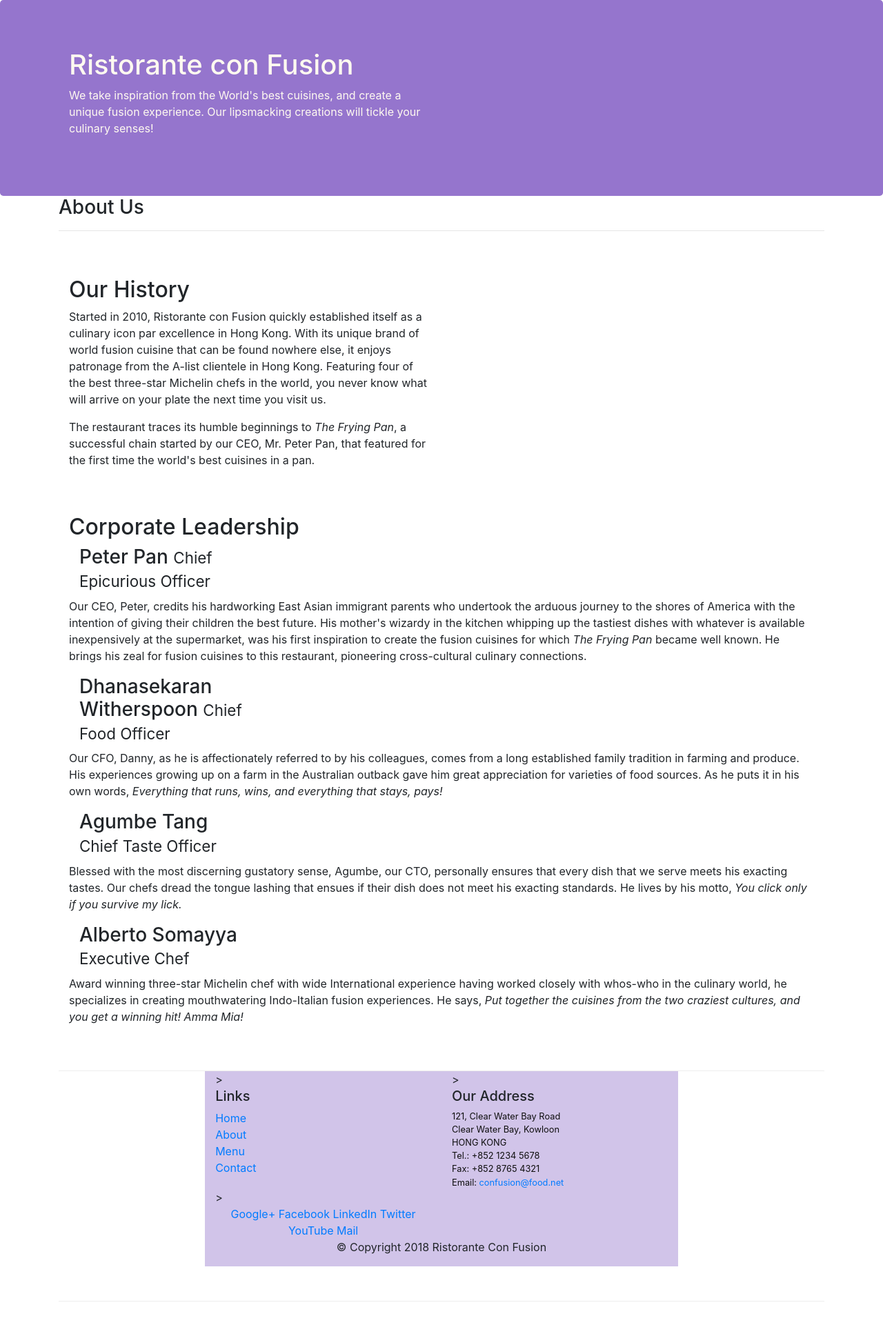
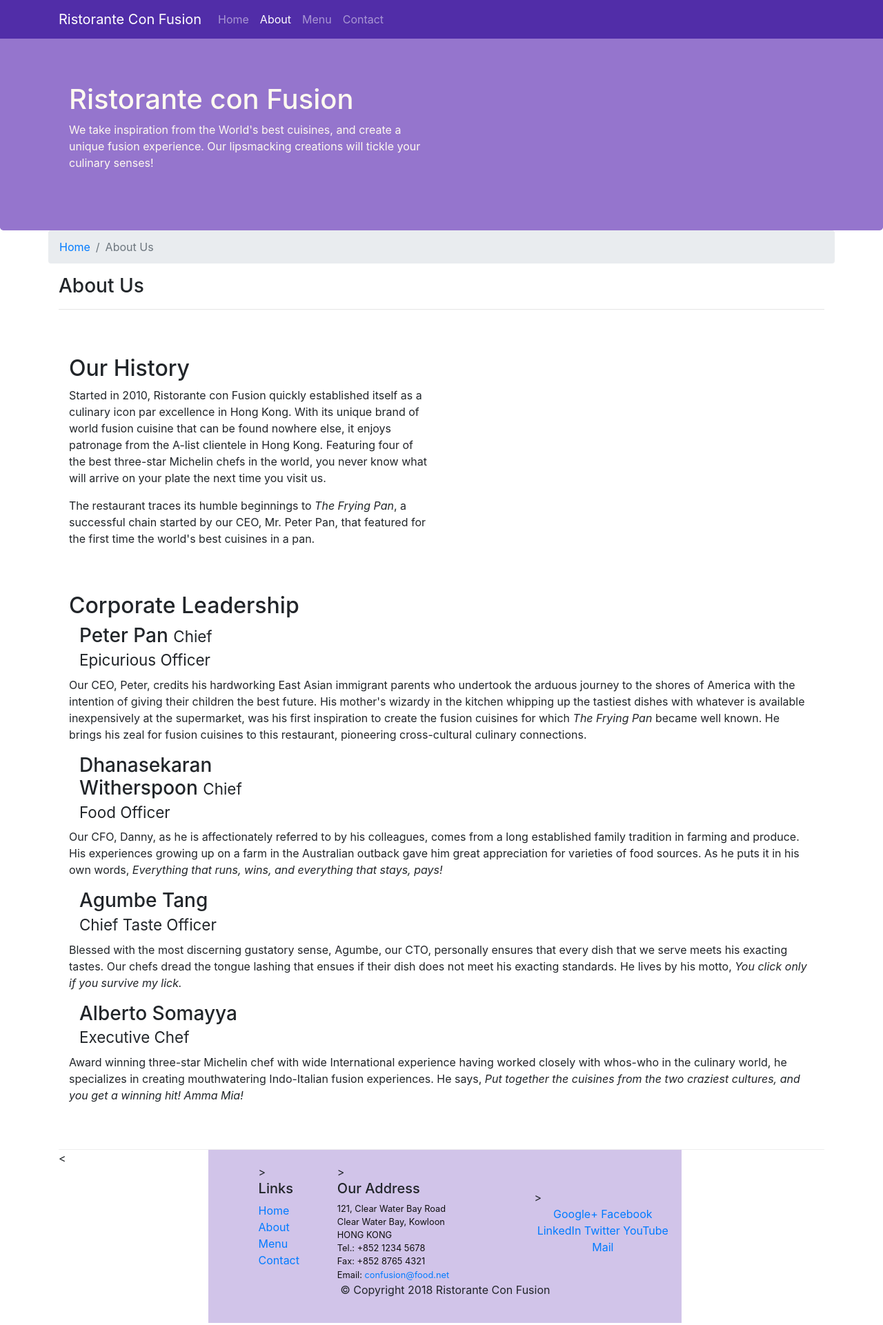
Before and after one commit to abhishek05102001/BOOTSTRAP, a website: page aboutus.html in a window 1280 px wide. Shown: the top 1921 px of the page at 69% size. Before the commit the page ends 1887 px from the top, so only its background shows below. Drawn offline with nearby package versions, Linux system fonts and the light colour scheme.

Commit message:
navbar&breadcrumbs

```diff
--- a/CSS/styles.css
+++ b/CSS/styles.css
@@ -13,7 +13,7 @@
 .footer{
     background-color: #D1C4E9;
     margin:0px auto;
-    padding: 20px 0px 20px 0p;
+    padding: 20px 0px 20px 0px;
 }
 .jumbotron {
     padding:70px 30px 70px 30px;
@@ -27,3 +27,11 @@ address{
     margin:0px;
     color:#0f0f0f;
 }
+body{
+    padding:50px 0px 0px 0px;
+    z-index:0;
+}
+
+.navbar-dark {
+     background-color: #512DA8;
+}
--- a/aboutus.html
+++ b/aboutus.html
@@ -9,13 +9,31 @@
     <link rel="stylesheet" href="node_modules/font-awesome/css/font-awesome.min.css">
     <link rel="stylesheet" href="node_modules/bootstrap-social/bootstrap-social.css">
     <link rel="stylesheet" href="css/styles.css" />
+    <meta http-equiv="x-ua-compatible" content="ie=edge">
 
     <title>Ristorante Con Fusion: About Us</title>
 
 </head>
 
 <body>
+  <nav class="navbar navbar-dark navbar-expand-sm  fixed-top">
+          <div class="container">
+            <button class="navbar-toggler" type="button" data-toggle="collapse" data-target="#Navbar">
+                <span class="navbar-toggler-icon"></span>
+            </button>
+             <a class="navbar-brand" href="./index.html">Ristorante Con Fusion</a>
+             <div class="collapse navbar-collapse" id="Navbar">
 
+                <ul class="navbar-nav mr-auto">
+                    <li class="nav-item "><a class="nav-link" href="./index.html">Home</a></li>
+                    <li class="nav-item active"><a class="nav-link" href="#">About</a></li>
+                    <li class="nav-item"><a class="nav-link" href="#">Menu</a></li>
+                    <li class="nav-item"><a class="nav-link" href="#">Contact</a></li>
+                </ul>
+              </div>
+
+          </div>
+      </nav>
     <header class="jumbotron">
         <div class="container">
             <div class="row row-header">
@@ -33,6 +51,10 @@
 
     <div class="container">
         <div class="row">
+          <ol class="col-12 breadcrumb">
+                <li class="breadcrumb-item"><a href="./index.html">Home</a></li>
+                <li class="breadcrumb-item active">About Us</li>
+            </ol>
             <div class="col-12">
                 <h3>About Us</h3>
                 <hr>
@@ -158,19 +180,19 @@
             </div>
         </div>
 
-        <footer class="footer">
+        <<footer class="footer">
             <div class="container">
                 <div class="row">
-                    <div <div class="col-12 col-sm-6">>
+                    <div <div class="col-4 offset-1 col-sm-2">>
                         <h5>Links</h5>
                         <ul class="list-unstyled">
-                            <li><a href="#">Home</a></li>
+                            <li><a href="./index.html">Home</a></li>
                             <li><a href="#">About</a></li>
                             <li><a href="#">Menu</a></li>
                             <li><a href="#">Contact</a></li>
                         </ul>
                     </div>
-                    <div <div class="col-12 col-sm-6">>
+                    <div <div class="col-7 col-sm-5">>
                         <h5>Our Address</h5>
                         <address>
     		              121, Clear Water Bay Road<br>
@@ -181,7 +203,7 @@
     		              Email: <a href="mailto:confusion@food.net">confusion@food.net</a>
     		           </address>
                     </div>
-                    <div <div class="col-12 col-sm-6">>
+                    <div <div class="col-12 col-sm-4 align-self-center">>
                         <div class="text-center">
                             <a href="http://google.com/+">Google+</a>
                             <a href="http://www.facebook.com/profile.php?id=">Facebook</a>
```
Also changed, not shown: index.html (+18 -1 lines).
